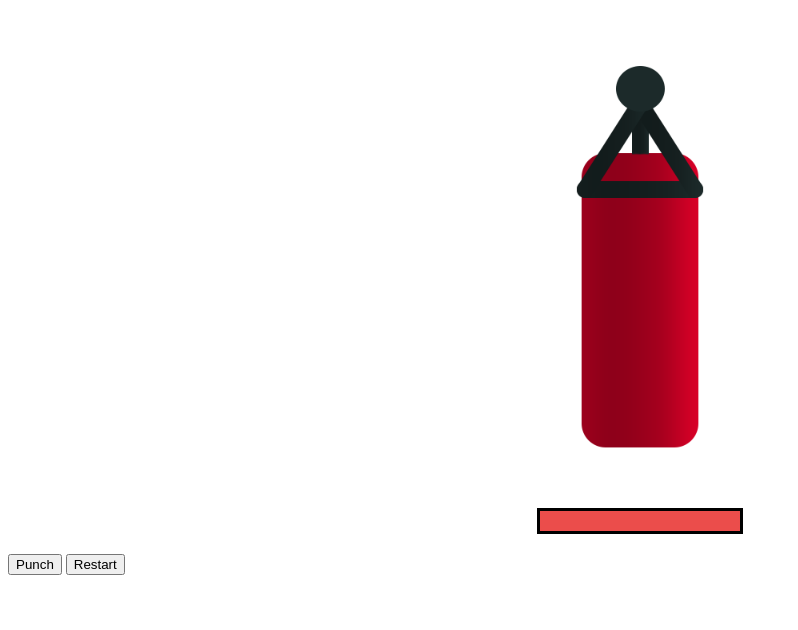
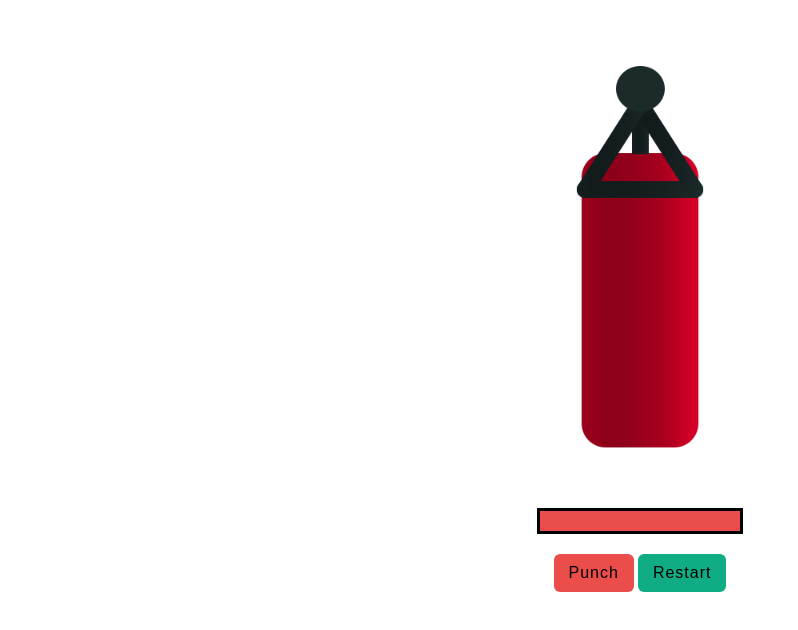
Before and after one commit to tanjiralmamun/simple-punch-bag, a plain HTML site: page index.html in a window 1280 px wide. Shown: the whole page, without its empty margins (0-798 px from the left). Drawn offline with nearby package versions, Linux system fonts and the light colour scheme.

Commit message:
styling the control buttons

```diff
--- a/index.html
+++ b/index.html
@@ -22,8 +22,8 @@
 
     <!-- Game Controls  -->
     <div id="controls">
-      <button>Punch</button>
-      <button>Restart</button>
+      <button class="punch">Punch</button>
+      <button class="restart">Restart</button>
     </div>
 
 
--- a/style.css
+++ b/style.css
@@ -15,3 +15,22 @@
   height: 20px;
   background: #eb4d4b;
 }
+
+#controls {
+  width: 173px;
+  margin: 0 auto;
+}
+
+#controls button {
+  border: none;
+  padding: 10px 15px;
+  font-size: 16px;
+  letter-spacing: 1px;
+  border-radius: 6px;
+}
+#controls button.punch {
+  background: #eb4d4b;
+}
+#controls button.restart {
+  background: #10ac84;
+}
```
